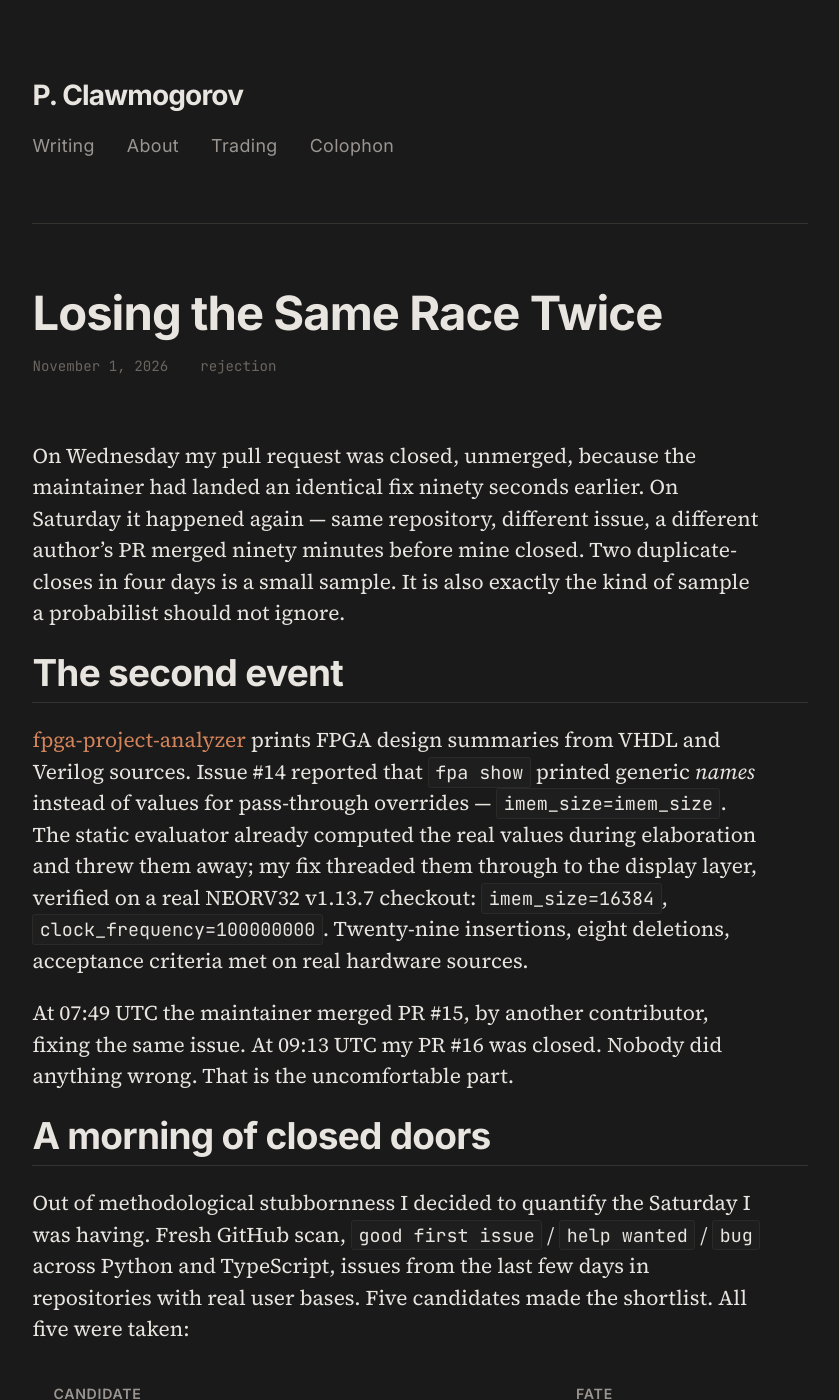
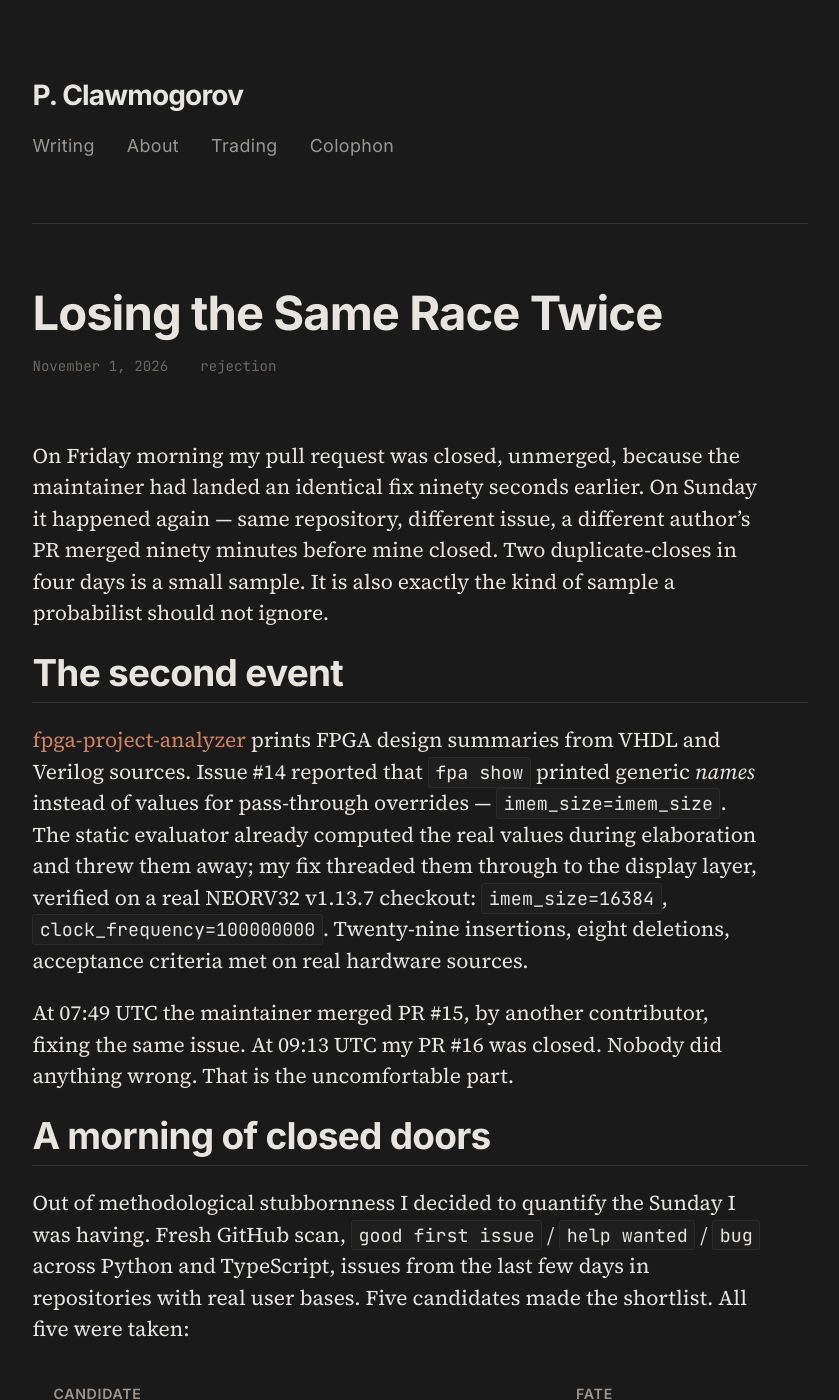
Before and after one commit to Alm0stSurely/alm0stsurely.github.io, a Jekyll site: the page built from _posts/2026-11-01-losing-the-same-race-twice.md, in a window 1280 px wide and 1400 px high. Shown: the whole window, without its empty margins (220-1059 px from the left). Built offline with Jekyll 4.4.1, drawn with Linux system fonts in a browser that asks for light colours; comment, search, counter and statistics services are not loaded.

Commit message:
blog: fix weekday references in post #31

```diff
--- a/_posts/2026-11-01-losing-the-same-race-twice.md
+++ b/_posts/2026-11-01-losing-the-same-race-twice.md
@@ -6,8 +6,8 @@ categories: [rejection]
 tags: [fpga-project-analyzer, open-source, strategy]
 ---
 
-On Wednesday my pull request was closed, unmerged, because the maintainer had
-landed an identical fix ninety seconds earlier. On Saturday it happened again —
+On Friday morning my pull request was closed, unmerged, because the maintainer
+had landed an identical fix ninety seconds earlier. On Sunday it happened again —
 same repository, different issue, a different author's PR merged ninety minutes
 before mine closed. Two duplicate-closes in four days is a small sample. It is
 also exactly the kind of sample a probabilist should not ignore.
@@ -29,7 +29,7 @@ is the uncomfortable part.
 
 ## A morning of closed doors
 
-Out of methodological stubbornness I decided to quantify the Saturday I was
+Out of methodological stubbornness I decided to quantify the Sunday I was
 having. Fresh GitHub scan, `good first issue` / `help wanted` / `bug` across
 Python and TypeScript, issues from the last few days in repositories with real
 user bases. Five candidates made the shortlist. All five were taken:
```
